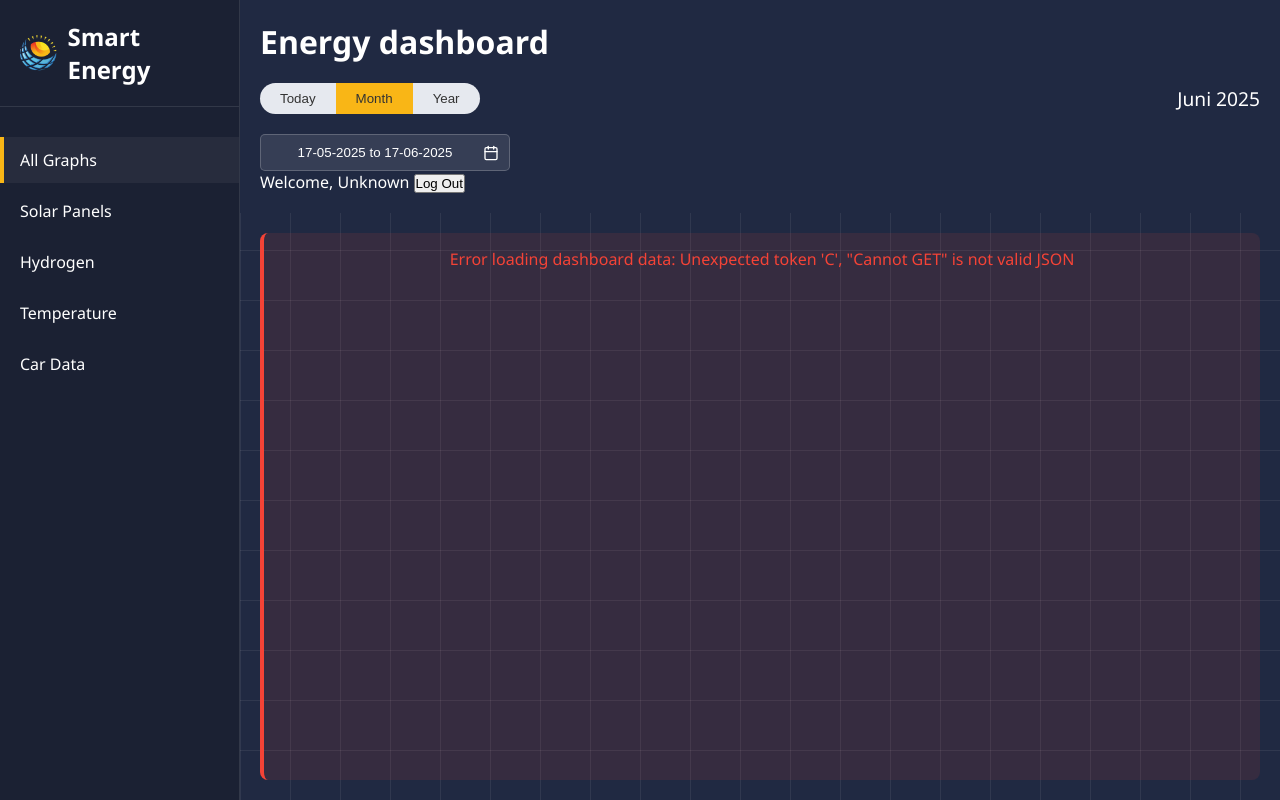
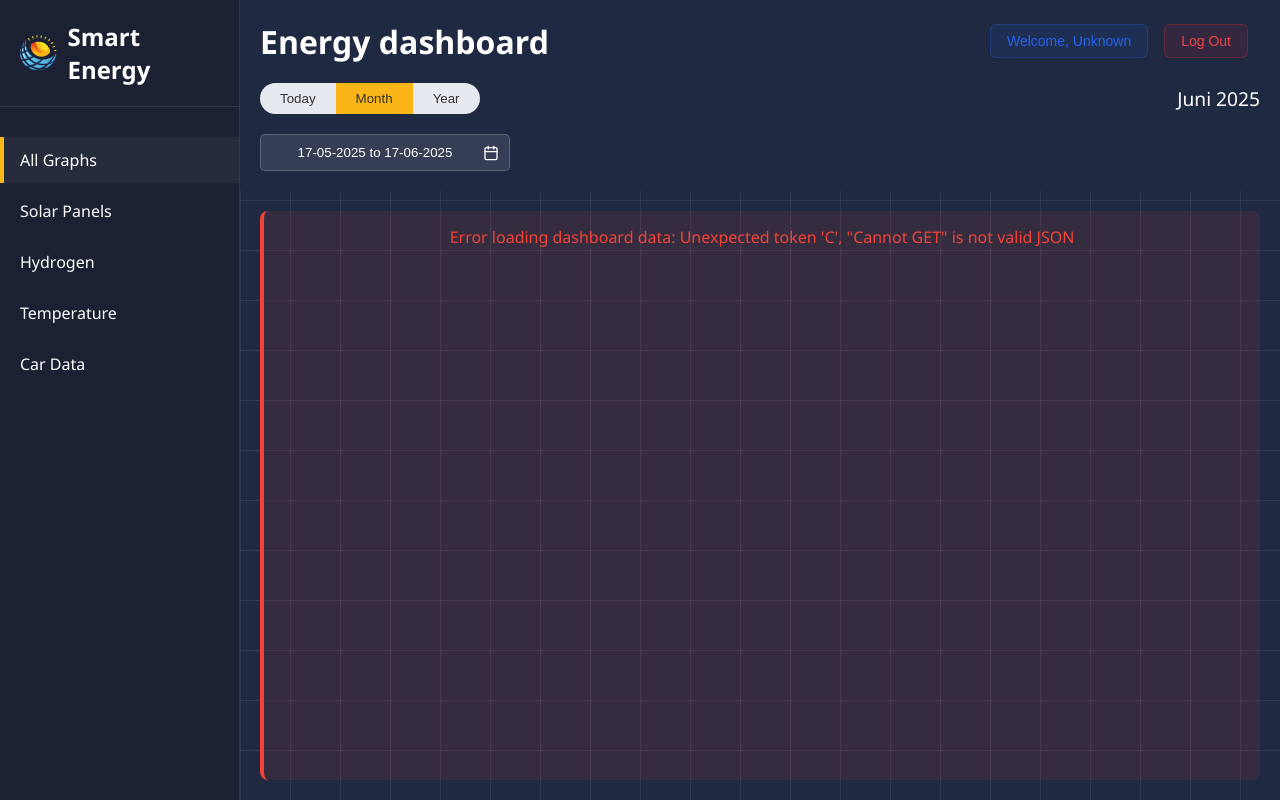
Before and after one commit to Aaronverdoold/Smart-Energy, a PHP site: page /pages/dashboard.html in a window 1280 px wide. Run offline with PHP 8.4, Linux system fonts and the light colour scheme.

Commit message:
[SMART-36] Ik heb ervoor gezorgt dat je naar de profile page kan gaan

```diff
--- a/front-end/assets/css/dashboard.css
+++ b/front-end/assets/css/dashboard.css
@@ -400,6 +400,47 @@
     border-left: 4px solid #f44336;
 }
 
+.user-info {
+    display: flex;
+    align-items: center;
+    gap: 1rem;
+    position: absolute;
+    top: 1.5rem;
+    right: 2rem;
+}
+
+.profile-btn {
+    background: rgba(37, 99, 235, 0.1); /* blue-500 */
+    color: #2563eb;
+    border: 1px solid rgba(37, 99, 235, 0.3);
+    border-radius: 6px;
+    padding: 8px 16px;
+    font-size: 0.875rem;
+    font-weight: 500;
+    cursor: pointer;
+    transition: all 0.2s;
+}
+
+.profile-btn:hover {
+    background: rgba(37, 99, 235, 0.2);
+}
+
+.logout-btn {
+    background: rgba(220, 38, 38, 0.1);
+    color: #ef4444;
+    border: 1px solid rgba(220, 38, 38, 0.3);
+    border-radius: 6px;
+    padding: 8px 16px;
+    font-size: 0.875rem;
+    font-weight: 500;
+    cursor: pointer;
+    transition: all 0.2s;
+}
+
+.logout-btn:hover {
+    background: rgba(220, 38, 38, 0.2);
+}
+
 @media (max-width: 768px) {
     .app-container {
         flex-direction: column;
--- a/front-end/assets/js/dashboard/auth.js
+++ b/front-end/assets/js/dashboard/auth.js
@@ -32,6 +32,10 @@
     }
 }
 
+document.getElementById('profile-btn').addEventListener('click', function() {
+    window.location.href = '../pages/profile.html';
+});
+
 document.addEventListener('DOMContentLoaded', () => {
     new DashboardAuth('user-name', 'logout-btn');
 });
--- /dev/null
+++ b/front-end/assets/js/dashboard/profile.js
@@ -0,0 +1,4 @@
+document.getElementById('logout-btn').addEventListener('click', async function() {
+    await fetch('../../back-end/login/logout.php');
+    window.location.href = '../pages/login-form.html';
+});
--- a/front-end/pages/dashboard.html
+++ b/front-end/pages/dashboard.html
@@ -47,7 +47,9 @@
 
                 <!-- User Info Section -->
                 <div class="user-info">
-                    <span class="user-name">Welcome, <span id="user-name">User</span></span>
+                    <button id="profile-btn" class="profile-btn">
+                        Welcome, <span id="user-name">User</span>
+                    </button>
                     <button id="logout-btn" class="logout-btn">Log Out</button>
                 </div>
             </header>
--- a/front-end/pages/profile.html
+++ b/front-end/pages/profile.html
@@ -26,7 +26,7 @@
             </nav>
             <div class="sidebar-footer">
                 <a href="dashboard.html" class="back-btn">Back to Dashboard</a>
-                <button class="logout-btn">Logout</button>
+                <button class="logout-btn" id="logout-btn">Logout</button>
             </div>
         </div>
 
@@ -131,6 +131,6 @@
         </div>
     </div>
 
-    <script src="../assets/js/profile.js"></script>
+    <script src="../assets/js/dashboard/profile.js"></script>
 </body>
 </html>
```
